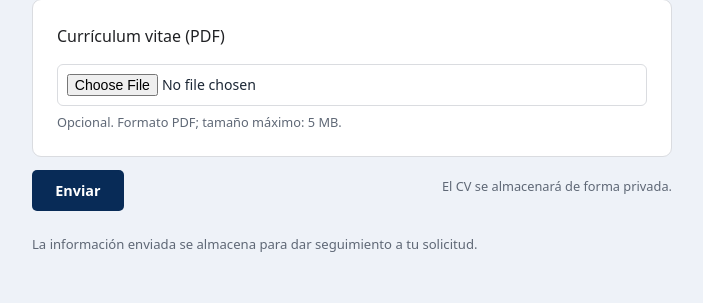
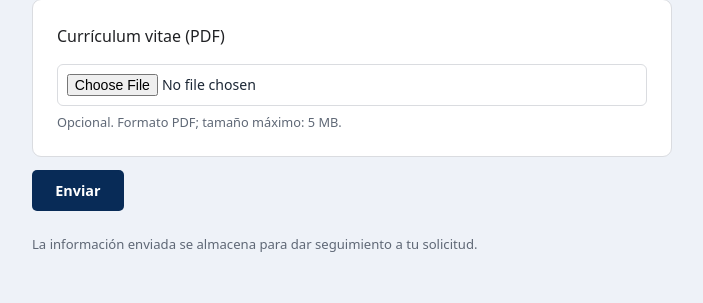
Before and after one commit to SebasVMP/FormularioSS, a Flask app: page / in a window 1280 px wide. Shown: the part 1000-1303 px from the top of the page, without its empty margins (288-991 px from the left). Run offline with Flask 3, Linux system fonts and the light colour scheme.

Commit message:
modificacion de datos

```diff
--- a/templates/index.html
+++ b/templates/index.html
@@ -234,7 +234,6 @@
       </div>
       <div class="actions">
         <button type="submit">Enviar</button>
-        <span class="hint">El CV se almacenará de forma privada.</span>
       </div>
     </form>
 
```
